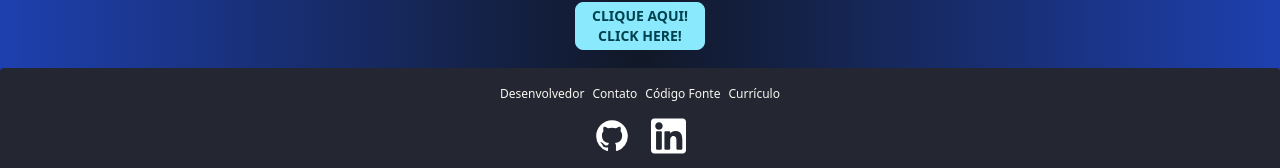
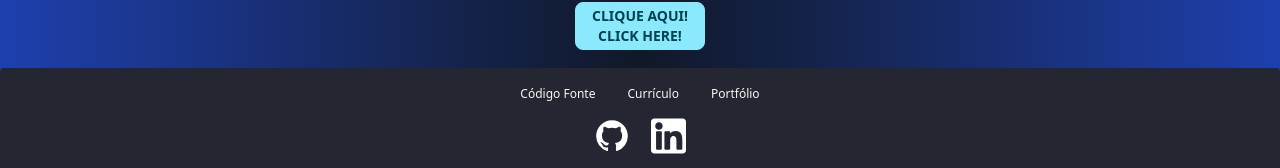
Before and after one commit to AlanStall/biblical-hebrew, a React (Vite) app: page / in a window 1280 px wide. Shown: the part 784-952 px from the top of the page. Built offline with nearby package versions, Linux system fonts and the light colour scheme.

Commit message:
update footer

```diff
--- a/src/Components/Footer.jsx
+++ b/src/Components/Footer.jsx
@@ -9,24 +9,15 @@ export function Footer() {
         id="footer"
         className="footer footer-center gap-2 py-4 xs2:p-4 bg-base-200 text-base-content rounded"
         >
-        <div className="grid grid-flow-col gap-2 text-[10px] sm:text-[12px]">
-            <a
-            className="link link-hover hover:text-[#61dbfb]" target="_blank"
-            href="https://github.com/AlanStall"
-            >
-            Desenvolvedor
-            </a>
-            <a
-            className="link link-hover hover:text-[#61dbfb]" target="_blank"
-            href="https://www.linkedin.com/in/alan-stall-b722a962/"
-            >
-            Contato
-            </a>
+        <div className="grid grid-flow-col gap-8 text-[10px] sm:text-[12px]">
             <a className="link link-hover hover:text-[#61dbfb]" target="_blank" href="https://github.com/AlanStall/practice-english">
             Código Fonte
             </a>
             <a className="link link-hover hover:text-[#61dbfb]" target="_blank" href="/Alan_Stall-Curriculo-2022.pdf">
             Currículo
+            </a>
+            <a className="link link-hover hover:text-[#61dbfb]" target="_blank" href="https://portfolio.alanstall.com/">
+            Portfólio
             </a>
         </div>
 
@@ -53,7 +44,7 @@ export function Footer() {
             <div className="grid grid-flow-col gap-1">
                 <p className="text-[12px] sm:text-[14px] flex self-center">alan_kstall@hotmail.com</p>
                 <CopyToClipboard text="alan_kstall@hotmail.com">
-                    <button className="btn btn-outline btn-xs text-[9px] sm:text-[10px] pt-1 content-center">Copiar e-mail</button>
+                    <button className="btn btn-outline btn-xs text-[9px] sm:text-[10px] pt-0 content-center hover:bg-[#61dbfb] hover:border-[#61dbfb]">Copiar e-mail</button>
                 </CopyToClipboard>
             </div>
             <p className="text-[10px] sm:text-[12px]">Copyright © 2022 - Desenvolvido por Alan Stall</p>
```
